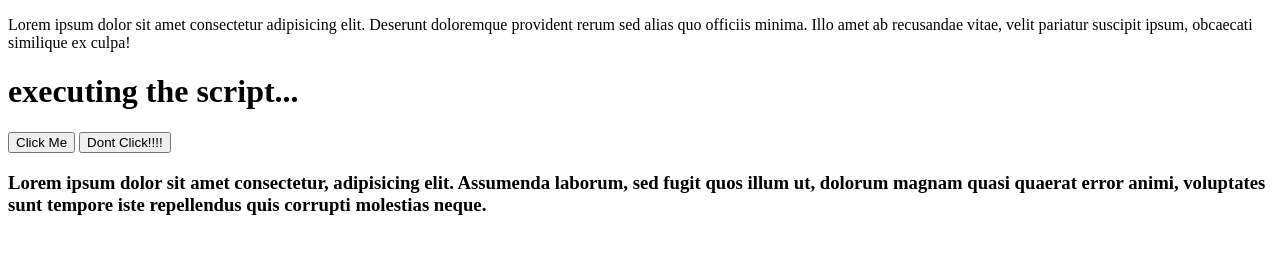
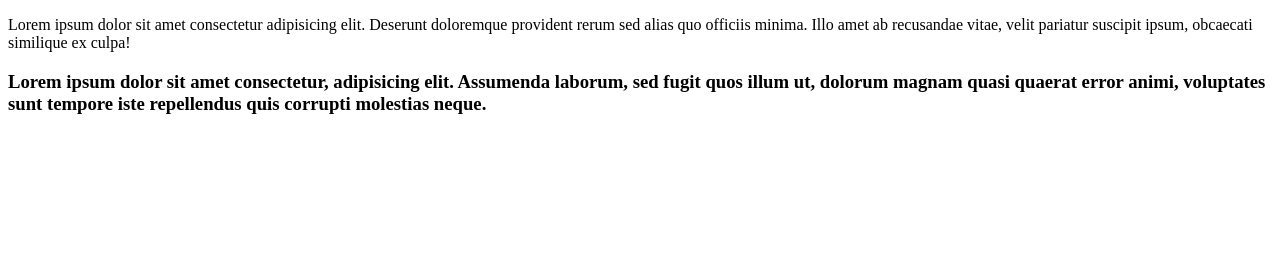
Before and after one commit to revant1/gittest, a plain HTML site: page index.html in a window 1280 px wide. Drawn offline with Linux system fonts and the light colour scheme.

Commit message:
updated html

```diff
--- a/index.html
+++ b/index.html
@@ -6,9 +6,7 @@
        <section>
         <p>Lorem ipsum dolor sit amet consectetur adipisicing elit. Deserunt doloremque provident rerum sed alias quo officiis minima. Illo amet ab recusandae vitae, velit pariatur suscipit ipsum, obcaecati similique ex culpa!</p>
        </section>
-       <h1>executing the script...</h1>
-       <button>Click Me</button>
-       <button>Dont Click!!!!</button>
+
        <script src="./ab.js">
        </script>
        <h3>
```
